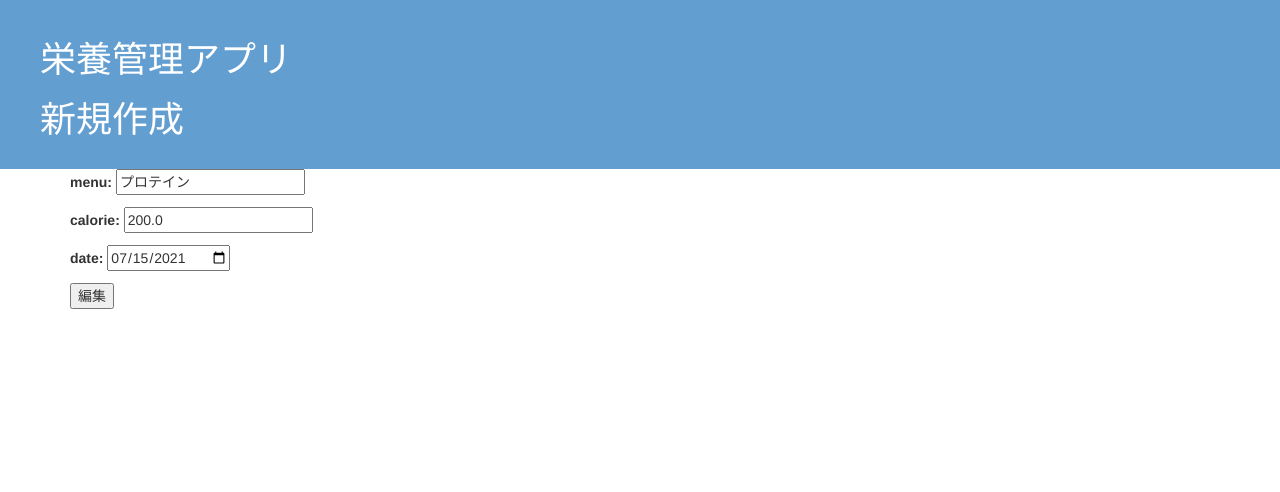
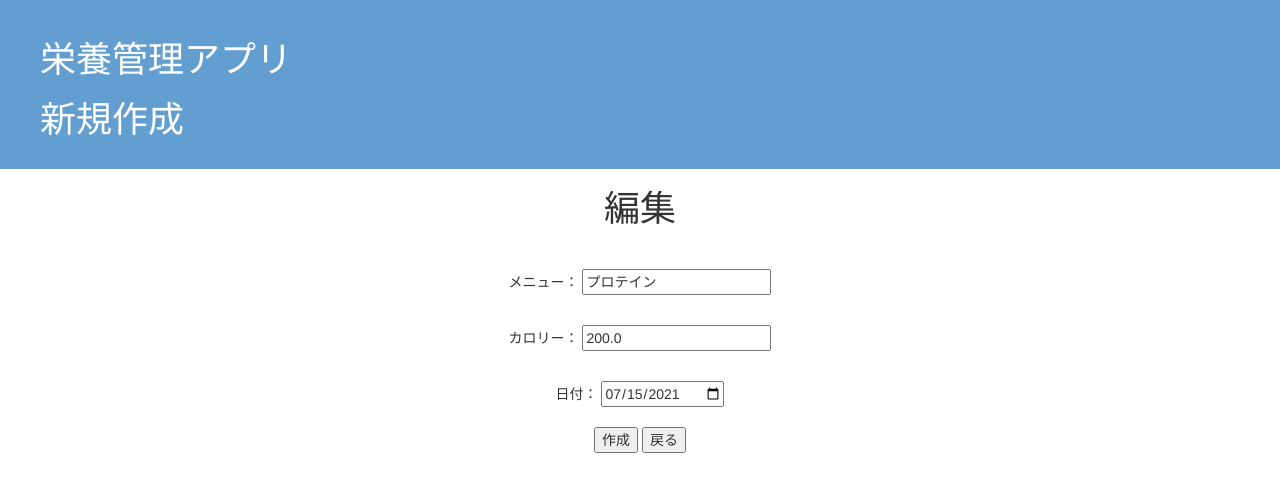
Before and after one commit to blkdevbio/nutrition_calculation, a Django app: page /post/9/edit in a window 1280 px wide. Shown: the top 492 px of the page. Run offline with Django 3.2, Linux system fonts and the light colour scheme; data comes from the database, SQL or seed files in the repository; both versions use the stored data as it was after the commit; some libraries are stand-ins or nearby versions.

Commit message:
update css

```diff
--- a/crud/forms.py
+++ b/crud/forms.py
@@ -1,4 +1,5 @@
 from django import forms
+from .models import Menu
 
 class CreateForm(forms.Form):
     menu = forms.CharField(label='menu')
--- a/crud/static/css/crud.css
+++ b/crud/static/css/crud.css
@@ -7,6 +7,43 @@
     color:white;
 }
 
+/* index.html */
 .post{
+    display: block;
     background-color: #EFBD92;
+    padding-bottom: 40px;
+    position: relative;
 }
+.menu-name{
+    color: black;
+    text-decoration: none;
+    position: absolute;
+    top: 0;
+    left: 0;
+}
+.button{
+    float:right;
+    background-color: #639ED1;
+    border: solid #EFBD92;
+    color: white;
+    border-radius: 20px;
+}
+.button:hover{
+    opacity: 0.8;
+}
+
+/* create.html */
+.form-container{
+    text-align: center;
+}
+.form-container h1{
+    margin-bottom: 40px;
+}
+.form-content{
+    margin-top: 10px;
+}
+
+/* detail.html */
+.detail-container{
+    text-align: center;
+}
--- a/crud/templates/crud/base.html
+++ b/crud/templates/crud/base.html
@@ -13,10 +13,8 @@
         </div>
         <div class="content container">
             <div class="row">
-                <div class="col-md-8">
                 {% block content %}
                 {% endblock %}
-                </div>
             </div>
         </div>
     </body>
--- a/crud/templates/crud/edit.html
+++ b/crud/templates/crud/edit.html
@@ -1,9 +1,28 @@
 {% extends 'crud/base.html' %}
+{% load widget_tweaks %}
 
 {% block content %}
 <form method='post' action="{% url 'update' id=post.id %}">
     {% csrf_token %}
-    {{ form.as_p }}
-    <button type="submit">編集</button>
+    <div class="form-container">
+        <h1>編集</h1>
+        <div class="form-content">
+            メニュー：
+            {{ form.menu|add_class:"menu" }}
+        </div>
+        <br>
+        <div class="form-content">
+            カロリー：
+            {{ form.calorie|add_class:"calorie" }}
+        </div>
+        <br>
+        <div class="form-content">
+            日付：
+            {{ form.date|add_class:"date" }}
+        </div>
+        <br>
+        <button type="submit">作成</button>
+        <button onclick='location.href="{% url 'index' %}"'>戻る</button>
+    </div>
 </form>
 {% endblock %}
--- a/mysite/settings.py
+++ b/mysite/settings.py
@@ -31,6 +31,7 @@ ALLOWED_HOSTS = ['127.0.0.1','.amazonaws.com']
 # Application definition
 
 INSTALLED_APPS = [
+    'widget_tweaks',
     'django.contrib.admin',
     'django.contrib.auth',
     'django.contrib.contenttypes',
```
Also changed, not shown: crud/templates/crud/create.html (+21 -2 lines), crud/templates/crud/detail.html (+6 -4 lines), crud/templates/crud/index.html (+7 -5 lines), db.sqlite3.
